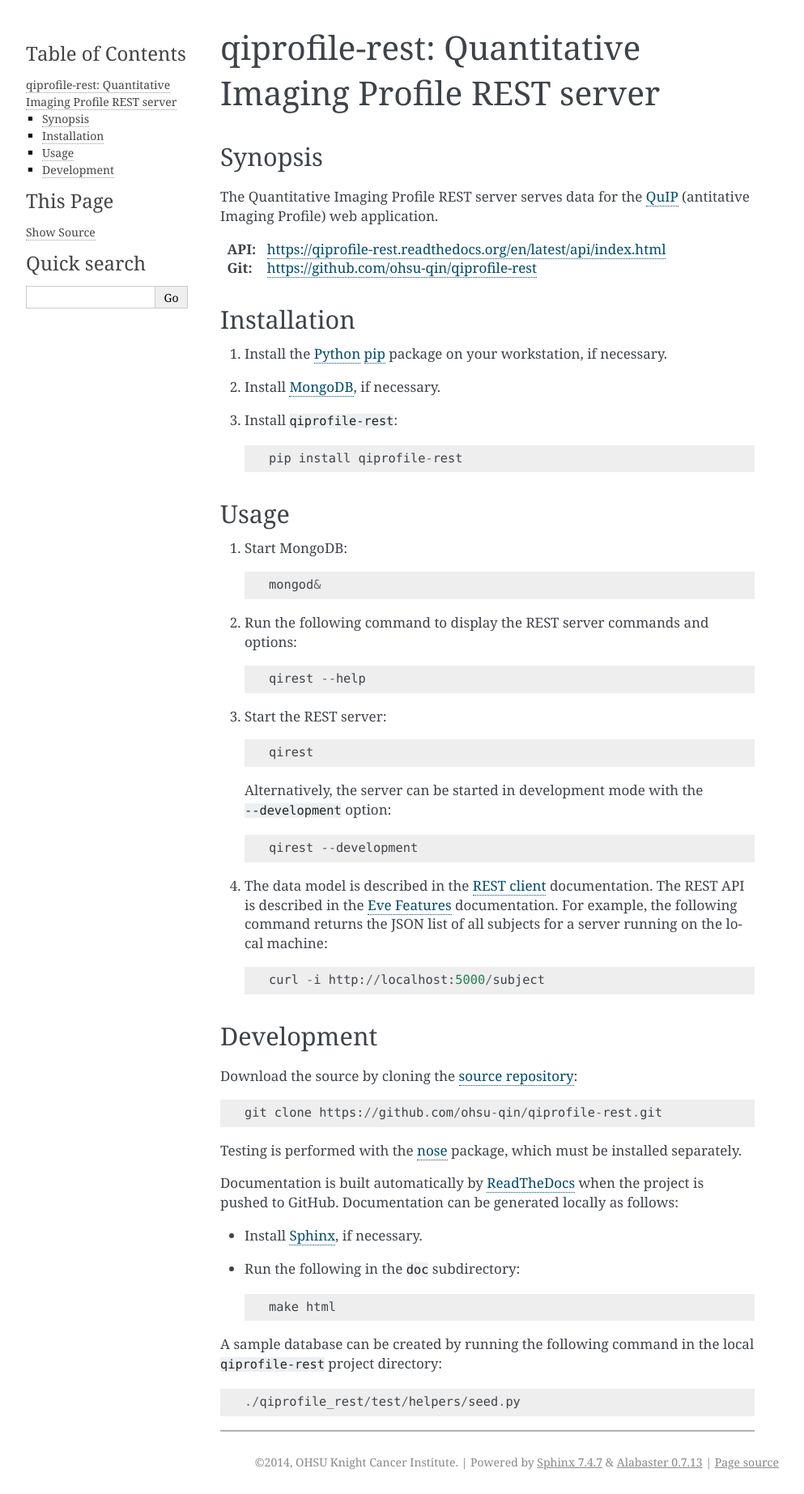
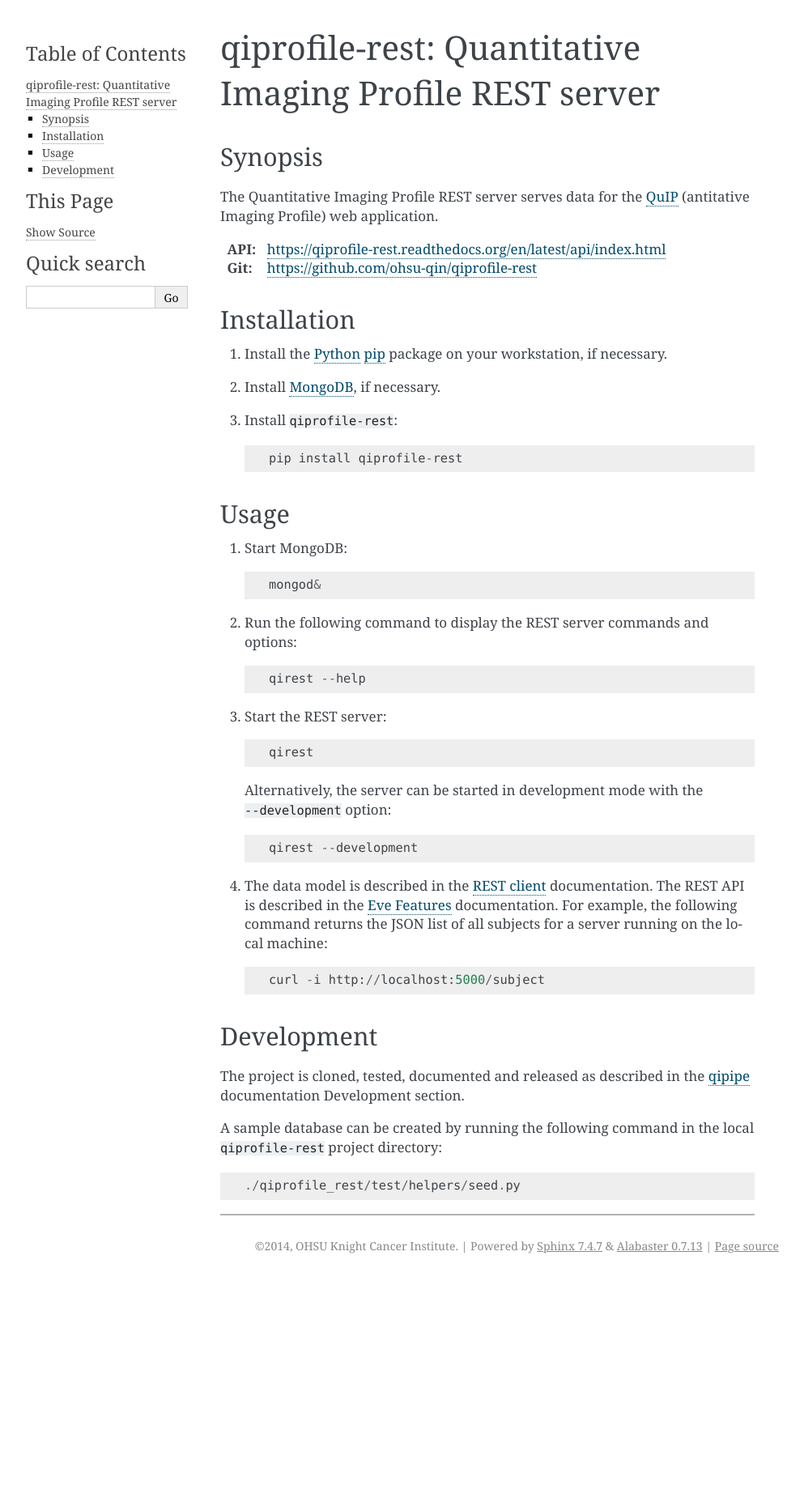
Before and after one commit to ohsu-qin/qiprofile-rest, a Sphinx documentation site: the page built from doc/index.rst, in a window 1280 px wide. Shown: the whole page at 81% size, without its empty margins (148-1141 px from the left). Built offline with Sphinx 7.4.7, drawn with Linux system fonts in a browser that asks for light colours; after the commit the page ends 1578 px from its top, so only the background shows below that.

Commit message:
Defer to qipipe dev doc.

```diff
--- a/doc/index.rst
+++ b/doc/index.rst
@@ -60,23 +60,11 @@
 Development
 ***********
 
-Download the source by cloning the `source repository`_::
+The project is cloned, tested, documented and released as described in
+the `qipipe`_ documentation Development section.
 
-    git clone https://github.com/ohsu-qin/qiprofile-rest.git
-
-Testing is performed with the nose_ package, which must be installed separately.
-
-Documentation is built automatically by ReadTheDocs_ when the project is pushed
-to GitHub. Documentation can be generated locally as follows:
-
-* Install Sphinx_, if necessary.
-
-* Run the following in the ``doc`` subdirectory::
-
-      make html
-
-A sample database can be created by running the following command in the local
-``qiprofile-rest`` project directory::
+A sample database can be created by running the following command in
+the local ``qiprofile-rest`` project directory::
 
     ./qiprofile_rest/test/helpers/seed.py
 
@@ -99,12 +87,8 @@
 
 .. _Python: http://www.python.org
 
-.. _source repository: https://github.com/ohsu-qin/qiprofile-rest
+.. _qipipe: qipipe.readthedocs.org/en/latest/
 
 .. _REST client: qiprofile-rest-client.readthedocs.org/en/latest/
 
 .. _QuIP: https://github.com/ohsu-qin/qiprofile
-
-.. _ReadTheDocs: https://www.readthedocs.org
-
-.. _Sphinx: http://sphinx-doc.org/index.html
```
